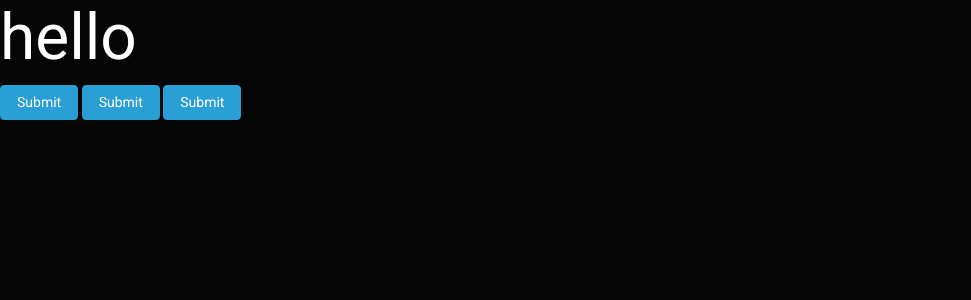
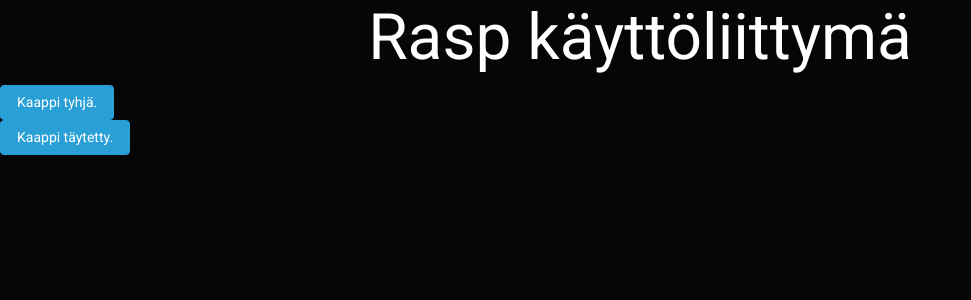
Before and after one commit to softalaproject/fridge_manager, a Django app: page /fridge in a window 1280 px wide. Shown: the top 300 px of the page, without its empty margins (0-971 px from the left). Run offline with Django 3.2, Linux system fonts and the light colour scheme.

Commit message:
fix fridge.html form

```diff
--- a/restmanager/frontend/templates/frontend/fridge.html
+++ b/restmanager/frontend/templates/frontend/fridge.html
@@ -12,10 +12,13 @@
 <!-- Found in Components -> App.js -->
 
 <body>
-   <h1>hello</h1>
-<input class="btn btn-primary" type="submit" value="Submit">
-<input class="btn btn-primary" type="submit" value="Submit">
-<input class="btn btn-primary" type="submit" value="Submit">
+    <h1 align="center">Rasp käyttöliittymä</h1>
+    <form method="get" action="/api/nobeer/">
+        <input class="btn btn-primary" type="submit" value="Kaappi tyhjä.">
+    </form>
+    <form method="get" action="api/beeer">
+        <input class="btn btn-primary" type="submit" value="Kaappi täytetty.">
+    </form>
 </body>
 
 </html>
```
